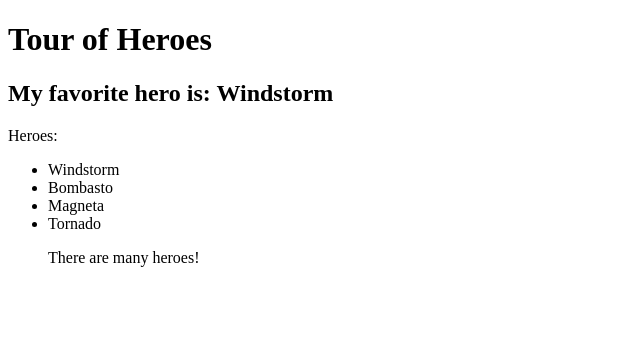
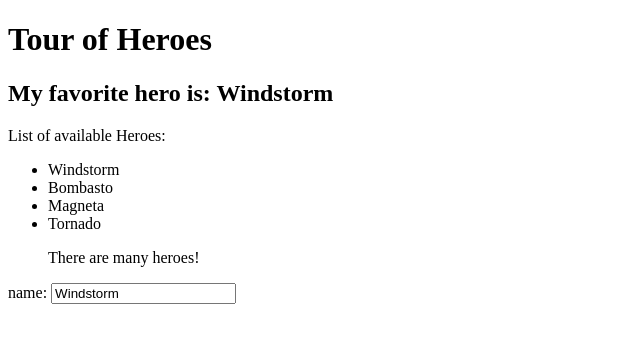
Before and after one commit to fmaquetGitHub/angular-tour-of-heroes, an Angular app: page / in a window 1280 px wide. Shown: the top 342 px of the page, without its empty margins (0-640 px from the left). Built offline with nearby package versions, Linux system fonts and the light colour scheme.

Commit message:
Possibilite de modifier le nom de myHero

```diff
--- a/src/app/app.component.html
+++ b/src/app/app.component.html
@@ -1,9 +1,15 @@
 <h1>{{title}}</h1>
   <h2>My favorite hero is: {{myHero.name}}</h2>
-  <p>Heroes:</p>
+
+  <p>List of available Heroes:</p>
   <ul>
     <li *ngFor="let hero of heroes">
       {{ hero.name }}
     </li>
     <p *ngIf="heroes.length > 3">There are many heroes!</p>
   </ul>
+
+  <div>
+    <label>name: </label>
+    <input [(ngModel)]="myHero.name" placeholder="name">
+  </div>
--- a/src/app/app.module.ts
+++ b/src/app/app.module.ts
@@ -1,6 +1,6 @@
 import { BrowserModule } from '@angular/platform-browser';
 import { NgModule } from '@angular/core';
-
+import { FormsModule }   from '@angular/forms'; // <-- NgModel lives here
 import { AppComponent } from './app.component';
 
 @NgModule({
@@ -8,7 +8,8 @@ import { AppComponent } from './app.component';
     AppComponent
   ],
   imports: [
-    BrowserModule
+    BrowserModule,
+    FormsModule // <-- import the FormsModule before binding with [(ngModel)]
   ],
   providers: [],
   bootstrap: [AppComponent]
```
